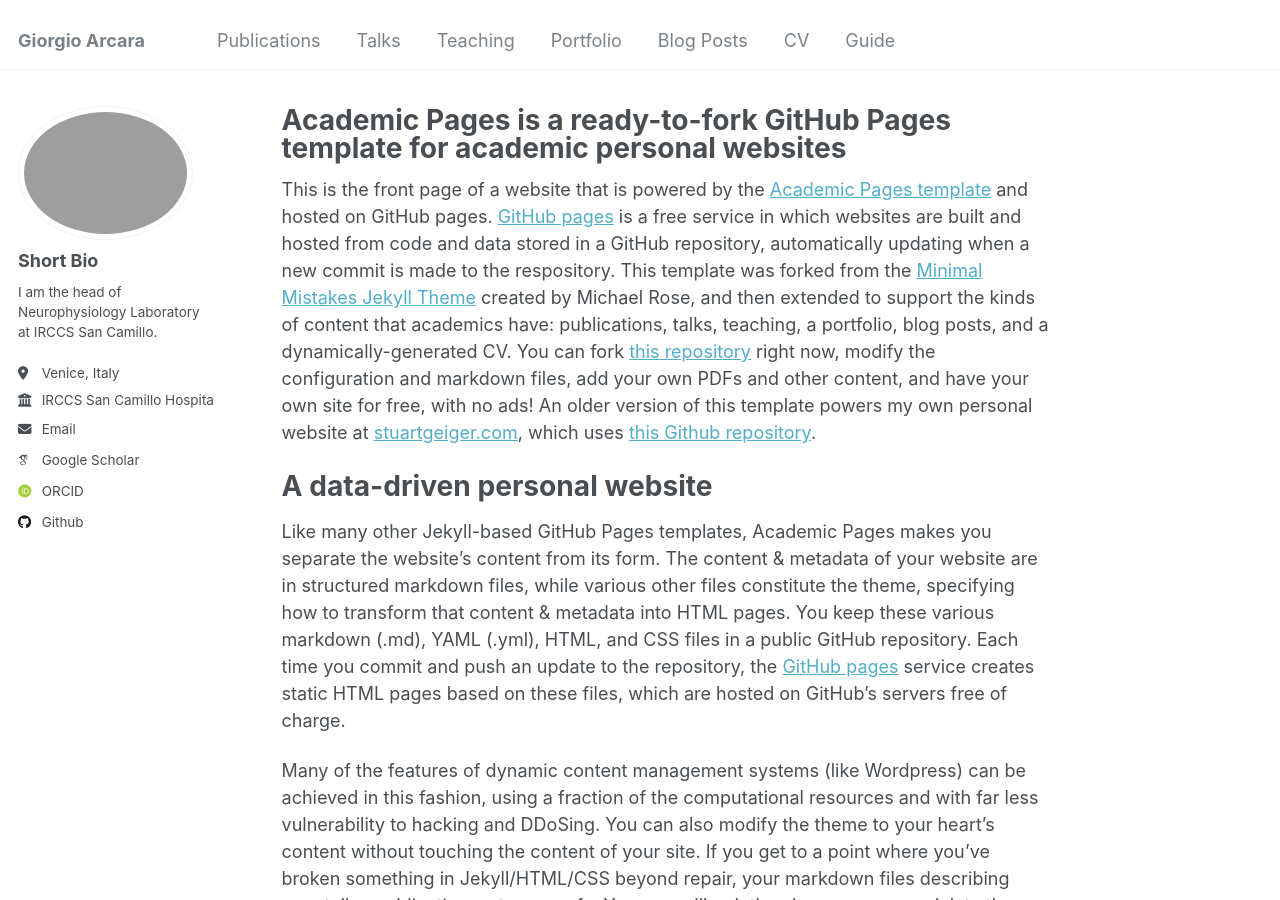
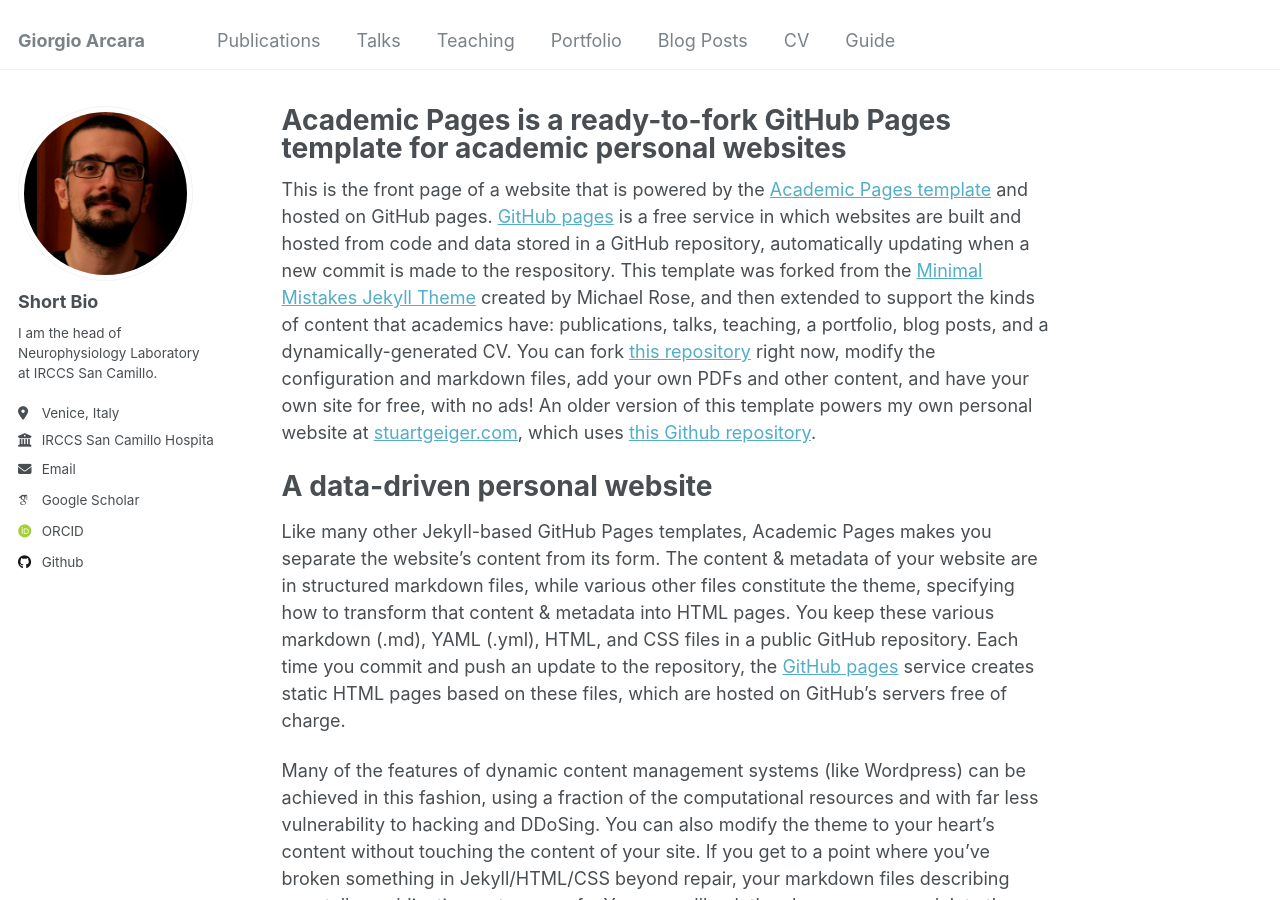
Before and after one commit to giorgioarcara/giorgioarcara.github.io, a Jekyll site: the page built from _pages/about.md, in a window 1280 px wide and 900 px high. Built offline with Jekyll 4.4.1, drawn with Linux system fonts in a browser that asks for light colours; some web fonts are replaced.

Commit message:
change in config

```diff
--- a/_config.yml
+++ b/_config.yml
@@ -21,7 +21,7 @@
 #               Additional customization can be done by editing /_includes/author-profile.html
 author:
   # Biographic information
-  avatar           : "Giorgio_site_new_square.png"
+  avatar           : "profile.png"
   name             : "Short Bio" #"Your Sidebar Name"
   pronouns         : # example: "she/her"
   bio              : "I am the head of Neurophysiology Laboratory at IRCCS San Camillo."
```
